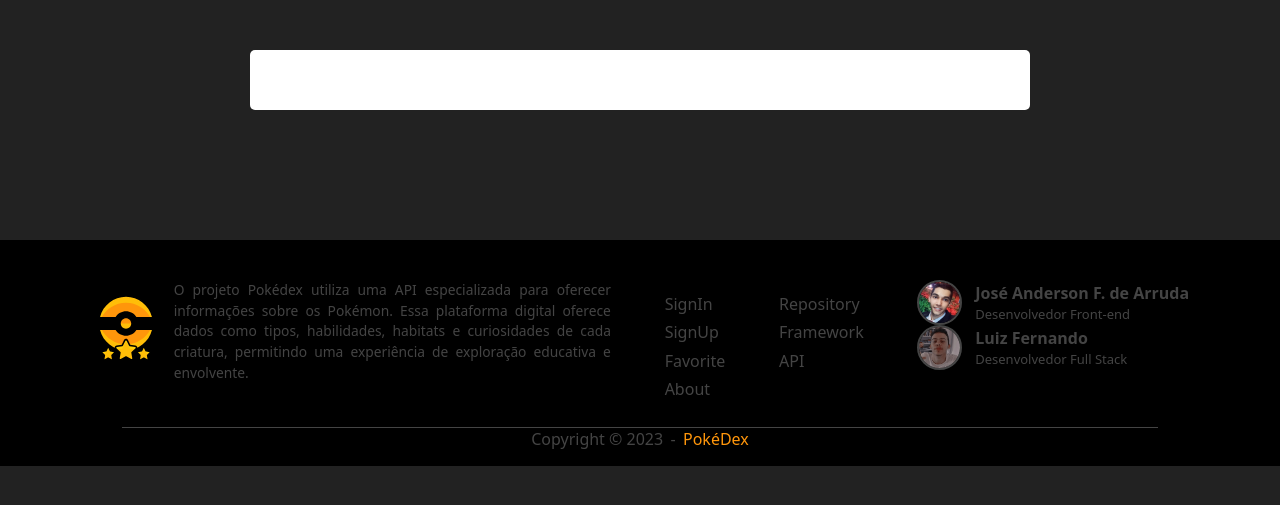
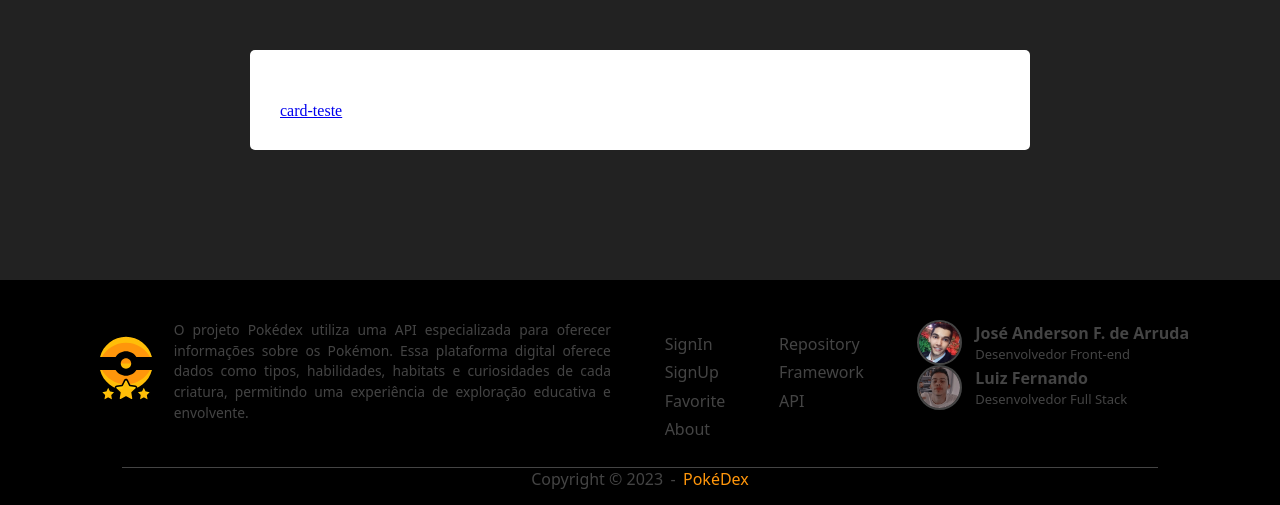
Before and after one commit to luizfernandoin/Pokedex, a Flask app: page / in a window 1280 px wide. Shown: the part 259-764 px from the top of the page. Run offline with Flask 3, Linux system fonts and the light colour scheme.

Commit message:
view: adicionando conecxão simples da rota dos detalhes

```diff
--- a/app/templates/detail.html
+++ b/app/templates/detail.html
@@ -1,6 +1,10 @@
 {% extends "index.html" %}
 {% block tilte %}
 <title>Detail</title>
+{% endblock %}
+
+{% block conteudo %}
+
 {% endblock %}
 
 {% block footer %}
--- a/app/templates/index.html
+++ b/app/templates/index.html
@@ -67,7 +67,10 @@
     </header>
 
     <main>
-        {% block conteudo %}  {% endblock %}
+        {% block conteudo %}
+        <h3>card</h3>
+        <a href="{{ url_for('detail') }}">card-teste</a>
+        {% endblock %}
     </main>
 
     <footer>
```
